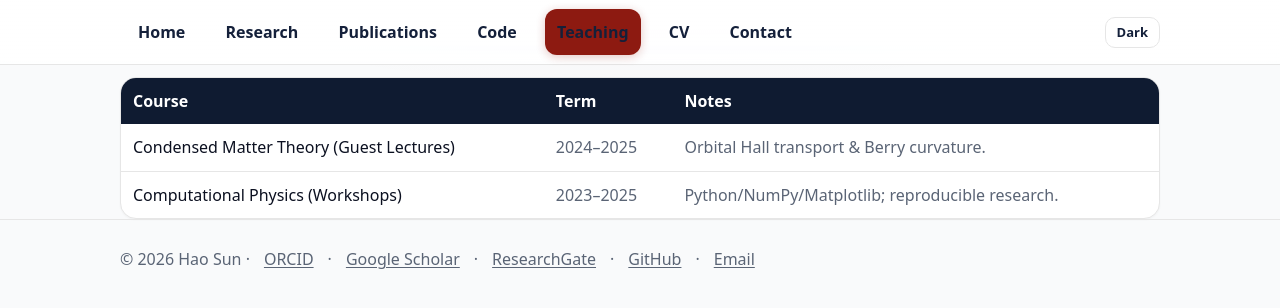
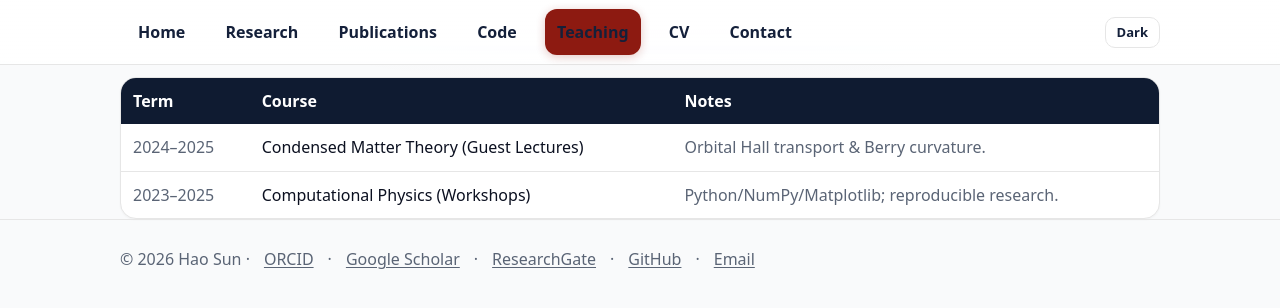
Before and after one commit to sunohao/sunohao.github.io, a Jekyll site: the page built from teaching/index.md, in a window 1280 px wide. Shown: the top 308 px of the page. Built offline with Jekyll 4.4.1, drawn with Linux system fonts in a browser that asks for light colours.

Commit message:
Reorder teaching table columns

```diff
--- a/teaching/index.md
+++ b/teaching/index.md
@@ -5,10 +5,10 @@ permalink: /teaching.html
 
 <div class="card" style="margin-top:12px; overflow:hidden">
   <table>
-    <thead><tr><th>Course</th><th>Term</th><th>Notes</th></tr></thead>
+    <thead><tr><th>Term</th><th>Course</th><th>Notes</th></tr></thead>
     <tbody>
-      <tr><td>Condensed Matter Theory (Guest Lectures)</td><td class="muted">2024–2025</td><td class="muted">Orbital Hall transport &amp; Berry curvature.</td></tr>
-      <tr><td>Computational Physics (Workshops)</td><td class="muted">2023–2025</td><td class="muted">Python/NumPy/Matplotlib; reproducible research.</td></tr>
+      <tr><td class="muted">2024–2025</td><td>Condensed Matter Theory (Guest Lectures)</td><td class="muted">Orbital Hall transport &amp; Berry curvature.</td></tr>
+      <tr><td class="muted">2023–2025</td><td>Computational Physics (Workshops)</td><td class="muted">Python/NumPy/Matplotlib; reproducible research.</td></tr>
     </tbody>
   </table>
 </div>
```
